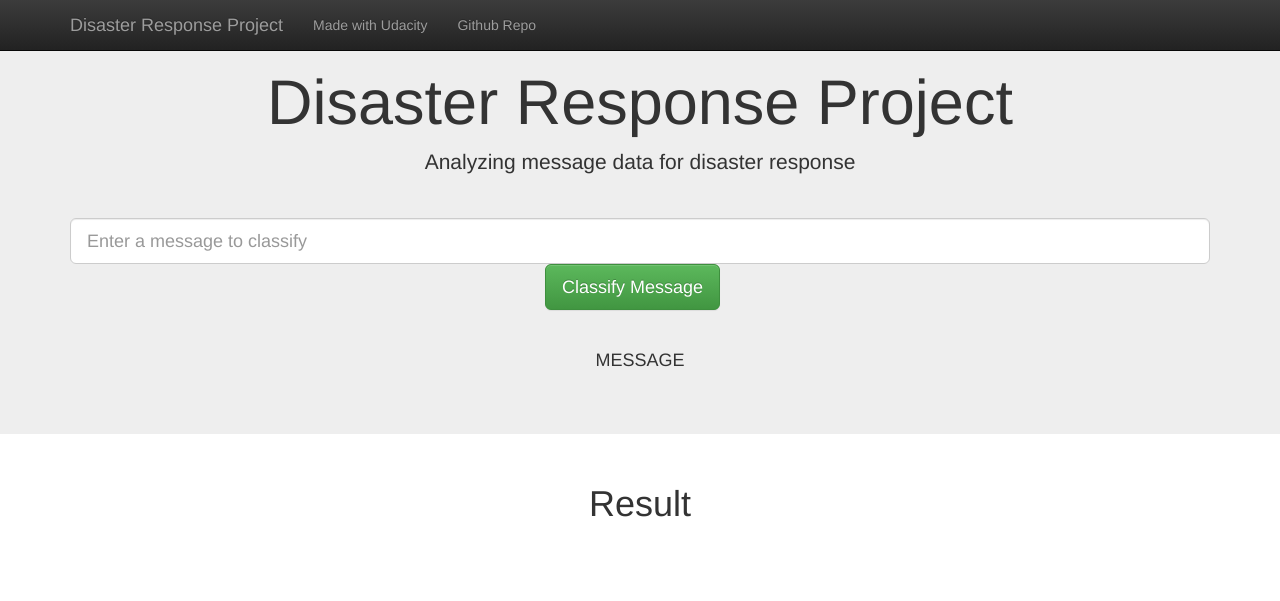
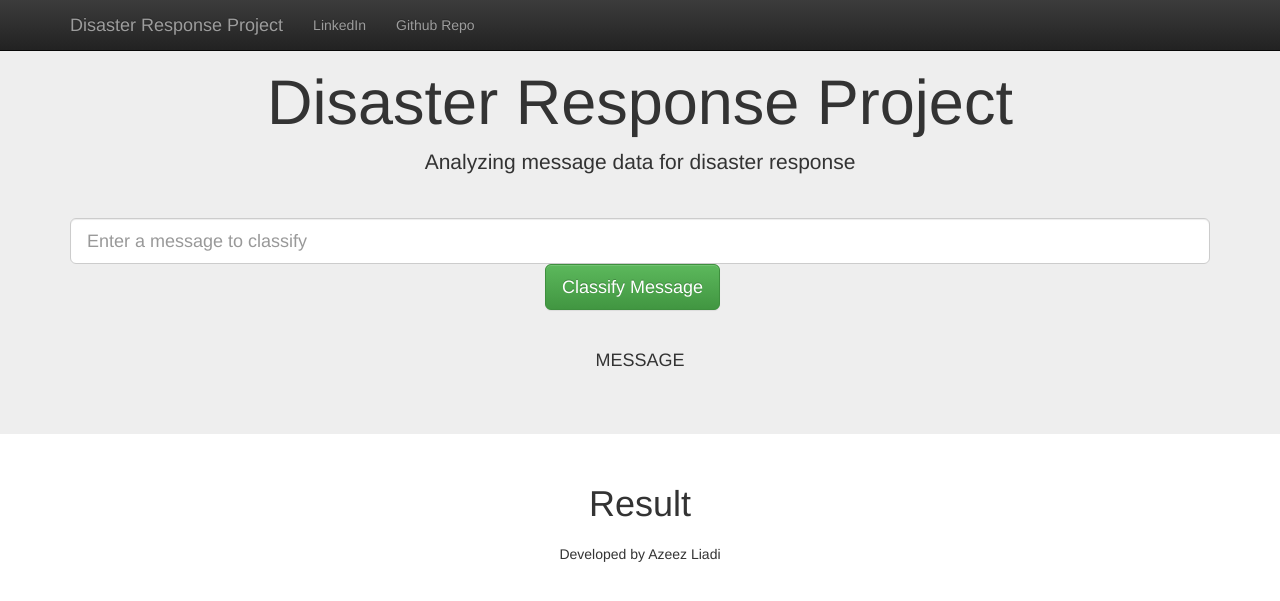
Before and after one commit to Ainard09/disaster-response-pipelines-udacity, a Flask app: template app/templates/go.html in a window 1280 px wide. Shown: the top 601 px of the page. Run offline with Flask 2, Linux system fonts and the light colour scheme; the template is opened without the code that fills it, so the values that code supplies are empty; parts of the project's set-up code (start-up, migrations or seed data) failed here and were passed over; some libraries are stand-ins or nearby versions.

Commit message:
update files

```diff
--- a/app/run.py
+++ b/app/run.py
@@ -114,3 +114,11 @@ def go():
         query=query,
         classification_result=classification_results
     )
+
+
+def main():
+    app.run(host='0.0.0.0', port=3000, debug=True)
+
+
+if __name__ == '__main__':
+    main()
--- a/app/templates/master.html
+++ b/app/templates/master.html
@@ -1,5 +1,6 @@
 <!doctype html>
 <html lang="en">
+
 <head>
     <meta charset="utf-8">
     <meta http-equiv="X-UA-Compatible" content="IE=edge">
@@ -7,8 +8,10 @@
 
     <title>Disasters</title>
 
-    <link rel="stylesheet" href="https://maxcdn.bootstrapcdn.com/bootstrap/3.3.7/css/bootstrap.min.css" integrity="sha384-BVYiiSIFeK1dGmJRAkycuHAHRg32OmUcww7on3RYdg4Va+PmSTsz/K68vbdEjh4u" crossorigin="anonymous">
-    <link rel="stylesheet" href="https://maxcdn.bootstrapcdn.com/bootstrap/3.3.7/css/bootstrap-theme.min.css" integrity="sha384-rHyoN1iRsVXV4nD0JutlnGaslCJuC7uwjduW9SVrLvRYooPp2bWYgmgJQIXwl/Sp" crossorigin="anonymous">
+    <link rel="stylesheet" href="https://maxcdn.bootstrapcdn.com/bootstrap/3.3.7/css/bootstrap.min.css"
+        integrity="sha384-BVYiiSIFeK1dGmJRAkycuHAHRg32OmUcww7on3RYdg4Va+PmSTsz/K68vbdEjh4u" crossorigin="anonymous">
+    <link rel="stylesheet" href="https://maxcdn.bootstrapcdn.com/bootstrap/3.3.7/css/bootstrap-theme.min.css"
+        integrity="sha384-rHyoN1iRsVXV4nD0JutlnGaslCJuC7uwjduW9SVrLvRYooPp2bWYgmgJQIXwl/Sp" crossorigin="anonymous">
     <script src="https://ajax.googleapis.com/ajax/libs/jquery/3.3.1/jquery.min.js"></script>
     <script src="https://cdn.plot.ly/plotly-latest.min.js"></script>
 </head>
@@ -22,8 +25,9 @@
             </div>
             <div id="navbar" class="collapse navbar-collapse">
                 <ul class="nav navbar-nav">
-                <li><a href="https://www.udacity.com/">Made with Udacity</a></li>
-                <li><a href="https://github.com/Ainard09/disaster-response-pipeline-udacity.git">Github Repo</a></li>
+                    <li><a href="https://github.com/Ainard09/disaster-response-pipelines-udacity.git">LinkedIn</a></li>
+                    <li><a href="https://github.com/Ainard09/disaster-response-pipeline-udacity.git">Github Repo</a>
+                    </li>
                 </ul>
             </div>
         </div>
@@ -39,7 +43,8 @@
             <div class="row">
                 <div class="col-lg-12 form-group-lg">
                     <form action="/go" method="get">
-                    <input type="text" class="form-control form-control-lg" name="query" placeholder="Enter a message to classify">
+                        <input type="text" class="form-control form-control-lg" name="query"
+                            placeholder="Enter a message to classify">
                         <div class="col-lg-offset-5">
                             <button type="submit" class="btn btn-lg btn-success">Classify Message</button>
                         </div>
@@ -63,14 +68,21 @@
         <div id="{{id}}"></div>
         {% endfor %}
     </div>
+    <div class="container">
+        <div class="text-center">
+            <p class="text-center">Developed by Azeez Liadi</p>
+
+        </div>
+    </div>
 
     <script type="text/javascript">
-    const graphs = {{graphJSON | safe}};
-    const ids = {{ids | safe}};
-    for(let i in graphs) {
+        const graphs = {{ graphJSON | safe}};
+        const ids = {{ ids | safe}};
+        for (let i in graphs) {
             Plotly.plot(ids[i], graphs[i].data, graphs[i].layout);
         }
     </script>
 
 </body>
+
 </html>
--- a/requirements.txt
+++ b/requirements.txt
@@ -13,3 +13,5 @@ pytz==2022.6
 six==1.16.0
 tenacity==8.1.0
 Werkzeug==2.2.2
+nltk==3.2.5
+scikit-learn==0.19.1
--- a/runweb.py
+++ b/runweb.py
@@ -1 +1,3 @@
 from app import app
+if __name__ == "__main__":
+    app.run()
```
Also changed, not shown: 2 other files. Lines whose indentation alone changed are shown as unchanged.
